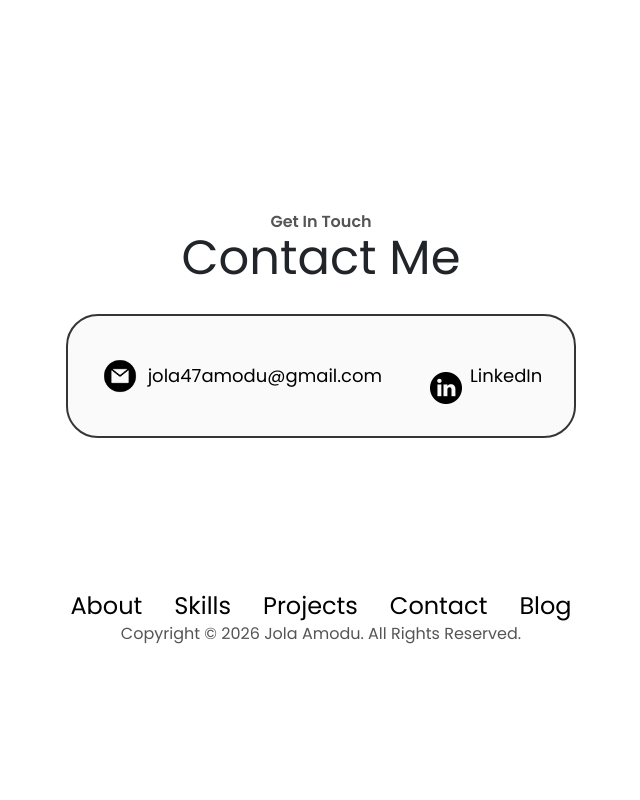
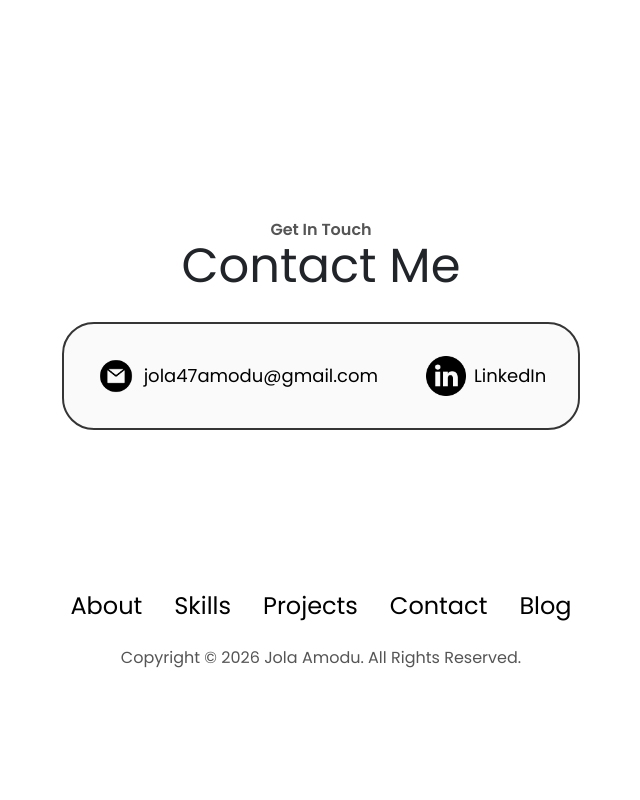
Before and after one commit to the-jola-amodu/the-jola-amodu.github.io, a Flask app: page / in a window 1280 px wide. Shown: the part 2889-3689 px from the top of the page, without its empty margins (319-959 px from the left). Run offline with Flask 3, Linux system fonts and the light colour scheme; some libraries are stand-ins or nearby versions.

Commit message:
Slight fixes

```diff
--- a/flaskblog/templates/index.html
+++ b/flaskblog/templates/index.html
@@ -211,7 +211,7 @@
           <p class="text-lg text-[rgb(85,85,85)] dark:text-gray-400 max-sm:text-base"><a href="mailto:jola47amodu@gmail.com" class="text-black dark:text-gray-300 no-underline transition-all duration-300 ease-in-out hover:text-gray-500 hover:underline hover:decoration-[rgb(181,181,181)]">jola47amodu@gmail.com</a></p>
         </div>
         <div class="contact-info-container flex items-center justify-center gap-2 mx-4 my-4 max-sm:mx-0 max-sm:my-0">
-          <img src="{{ url_for('static', filename='assets/icons/linkedin.png') }}" alt="linkedin icon" class="icon contact-icon cursor-default h-8 mt-4">
+          <img src="{{ url_for('static', filename='assets/icons/linkedin.png') }}" alt="linkedin icon" class="icon contact-icon cursor-default h-10">
           <p class="text-lg text-[rgb(85,85,85)] dark:text-gray-400 max-sm:text-base"><a href="https://www.linkedin.com/in/jolaoluwa-amodu" class="text-black dark:text-gray-300 no-underline transition-all duration-300 ease-in-out hover:text-gray-500 hover:underline hover:decoration-[rgb(181,181,181)]">LinkedIn</a></p>
         </div>
         </div>
--- a/flaskblog/templates/layout.html
+++ b/flaskblog/templates/layout.html
@@ -321,7 +321,7 @@
           </ul>
         </div>
       </nav>
-      <p class="text-center text-[rgb(85,85,85)] dark:text-gray-400">
+      <p class="text-center text-[rgb(85,85,85)] dark:text-gray-400 p-4">
         Copyright &#169; 2026 Jola Amodu. All Rights Reserved.
       </p>
     </footer>
```
